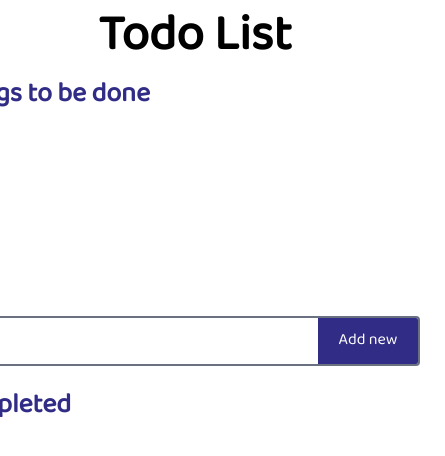
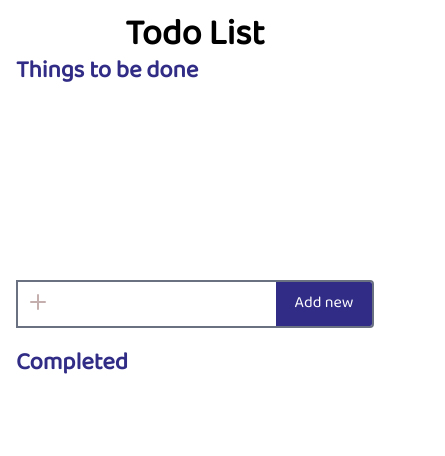
Before and after one commit to Aadi-100/practice-todoApp, a React (Vite) app: page / in a window 390 px wide. Shown: the top 456 px of the page, 445 px wide, since content can reach past the window. Built offline with nearby package versions, Linux system fonts and the light colour scheme.

Commit message:
Fixed mobile styling

```diff
--- a/src/App.tsx
+++ b/src/App.tsx
@@ -1,10 +1,10 @@
-import {useEffect, useState} from "react";
+import { useEffect, useState } from "react";
 import { v4 as uuidv4 } from 'uuid';
 
 import DeleteSvg from "./assets/delete.svg";
-import plusIco from './assets/plus.svg'
-import doneIco from './assets/tick-green.svg'
-import revertIco from './assets/revert.svg'
+import plusIco from './assets/plus.svg';
+import doneIco from './assets/tick-green.svg';
+import revertIco from './assets/revert.svg';
 
 interface Todo {
     id: string,
@@ -13,43 +13,41 @@ interface Todo {
 }
 
 function App() {
-    const [input, setInput] = useState<string>('')
-    const [todos, setTodo] = useState<Todo[]>([])
+    const [input, setInput] = useState<string>('');
+    const [todos, setTodo] = useState<Todo[]>([]);
 
-    useEffect(()=> {
-        const storedTodos = localStorage.getItem('todos')
-        if (storedTodos){
+    useEffect(() => {
+        const storedTodos = localStorage.getItem('todos');
+        if (storedTodos) {
             try {
-                setTodo(JSON.parse(storedTodos))
-                console.log("Loaded todos from local storage:", JSON.parse(storedTodos))
-            } catch(err){
-                console.log("Failed to get todos from local:", err)
+                setTodo(JSON.parse(storedTodos));
+                console.log("Loaded todos from local storage:", JSON.parse(storedTodos));
+            } catch (err) {
+                console.log("Failed to get todos from local:", err);
             }
-        }else{
-            console.log("No todos found")
+        } else {
+            console.log("No todos found");
         }
-    }, [])
+    }, []);
 
-    useEffect(()=> {
-        localStorage.setItem('todos',JSON.stringify(todos))
-    }, [todos])
+    useEffect(() => {
+        localStorage.setItem('todos', JSON.stringify(todos));
+    }, [todos]);
 
+    const addNewTodo = () => {
+        const newItems = { id: uuidv4(), title: input, completed: false };
 
+        if (input) {
+            setTodo((prev) => [...prev, newItems]);
+            setInput('');
+        }
+    };
 
-    const addNewTodo = () =>{
-        const newItems = {id: uuidv4(), title:input, completed:false}
+    const removeItem = (id: string) => {
+        setTodo(prev => prev.filter(i => i.id !== id));
+    };
 
-        if (input){
-            setTodo((prev) => [...prev, newItems])
-            setInput('')
-        }
-    }
-
-    const removeItem = (id:string) => {
-        setTodo(prev => prev.filter(i => i.id !== id))
-    }
-
-    const toggleComplete = (id:string) => {
+    const toggleComplete = (id: string) => {
         setTodo(prev =>
             prev.map(i =>
                 i.id === id ? { ...i, completed: !i.completed } : i
@@ -57,71 +55,64 @@ function App() {
         );
     };
 
-
     return (
         <>
-        <div className="flex flex-col items-center w-screen h-full ">
-            <h1 className="text-[50px] font-bold">Todo List</h1>
+            <div className="flex flex-col items-center w-full h-full p-4">
+                <h1 className="text-4xl font-bold">Todo List</h1>
 
-            <div className="w-[500px] gap-x-2">
-                <h2 className="text-[27px] font-bold text-indigo-900">Things to be done</h2>
-                    <div className="h-[200px] mx-2 overflow-auto">
+                <div className="w-full max-w-md gap-x-2">
+                    <h2 className="text-2xl font-bold text-indigo-900">Things to be done</h2>
+                    <div className="h-48 mx-2 overflow-auto">
                         <ul>
-
-
                             {todos.filter(i => !i.completed).map((i) => (
                                 <li key={i.id}>
-                                    <div className="flex flex-row justify-between">
+                                    <div className="flex flex-row justify-between my-2">
                                         <div className="flex justify-between gap-x-2">
-                                            <input onClick={()=>toggleComplete(i.id)} type="button" className="w-6 h-6 ml-2 border border-solid rounded-full hover:cursor-pointer bg-white"/>
-                                            <p className={"text-[19px]"}>{i.title}</p>
+                                            <input onClick={() => toggleComplete(i.id)} type="button" className="w-6 h-6 ml-2 border border-solid rounded-full hover:cursor-pointer bg-white" />
+                                            <p className="text-lg break-words w-[300px]">{i.title}</p>
                                         </div>
-                                        <img src={DeleteSvg} onClick={()=>removeItem(i.id)} className="hover:cursor-pointer w-6 h-6" alt="delete button"/>
+                                        <img src={DeleteSvg} onClick={() => removeItem(i.id)} className="hover:cursor-pointer w-6 h-6" alt="delete button" />
                                     </div>
                                 </li>
                             ))}
-
                         </ul>
                     </div>
                 </div>
 
-            <div className="w-[450px] h-[50px] flex relative border-2 border-gray-500 rounded-r-sm mb-[20px]">
-                <img src={plusIco} className="w-4 absolute z-1 bottom-4 left-3"/>
-                <input maxLength={40} onChange={(e)=> setInput(e.target.value)} value={input} type="text" className="w-full mx-10 mr-[100px] focus:outline-hidden"/>
-                <button onClick={addNewTodo} className="text-white bg-indigo-900 w-[100px] h-full absolute right-0 p-[10px] items-center justify-center flex rounded-r-xs">
+                <div className="w-full max-w-md h-12 flex relative border-2 border-gray-500 rounded-r-sm mb-5">
+                    <img src={plusIco} className="w-4 absolute z-1 bottom-4 left-3" />
+                    <input maxLength={40} onChange={(e) => setInput(e.target.value)} value={input} type="text" className="w-full mx-10 mr-24 focus:outline-none" />
+                    <button onClick={addNewTodo} className="text-white bg-indigo-900 w-24 h-full absolute right-0 p-2 items-center justify-center flex rounded-r-xs">
                         Add new
                     </button>
                 </div>
 
-            <div className="w-[500px] gap-x-2">
-                <h2 className="text-[27px] font-bold text-indigo-900">Completed</h2>
-                <div className="h-[200px] mx-2 overflow-auto">
+                <div className="w-full max-w-md gap-x-2">
+                    <h2 className="text-2xl font-bold text-indigo-900">Completed</h2>
+                    <div className="h-48 mx-2 overflow-auto">
                         <ul>
-
                             {todos.filter(i => i.completed).map((i) => (
                                 <li key={i.id}>
-                                    <div className="flex flex-row justify-between">
+                                    <div className="flex flex-row justify-between my-2">
                                         <div className="flex justify-between gap-x-2">
                                             <div className="flex items-center justify-center">
-                                                <img src={doneIco} className="ml-2 hover:cursor-pointer w-6 h-6 border-2 rounded-full border-green-700" alt="completed task"/>
+                                                <img src={doneIco} className="ml-2 hover:cursor-pointer w-6 h-6 border-2 rounded-full border-green-700" alt="completed task" />
                                             </div>
-                                            <p className={"text-[19px] text-green-700"}>{i.title}</p>
+                                            <p className="text-lg text-green-700 break-words w-[240px]">{i.title}</p>
                                         </div>
                                         <div className="flex justify-between gap-7">
-                                            <img className="h-6 w-6" onClick={()=> toggleComplete(i.id)} src={revertIco} alt="revert" />
-                                            <img src={DeleteSvg} onClick={()=> removeItem(i.id)} className="hover:cursor-pointer w-6 h-6" alt="delete button"/>
+                                            <img className="h-6 w-6" onClick={() => toggleComplete(i.id)} src={revertIco} alt="revert" />
+                                            <img src={DeleteSvg} onClick={() => removeItem(i.id)} className="hover:cursor-pointer w-6 h-6" alt="delete button" />
                                         </div>
-
                                     </div>
                                 </li>
                             ))}
-
                         </ul>
                     </div>
                 </div>
             </div>
         </>
-  )
+    );
 }
 
-export default App
+export default App;
```
Lines whose indentation alone changed are shown as unchanged.
